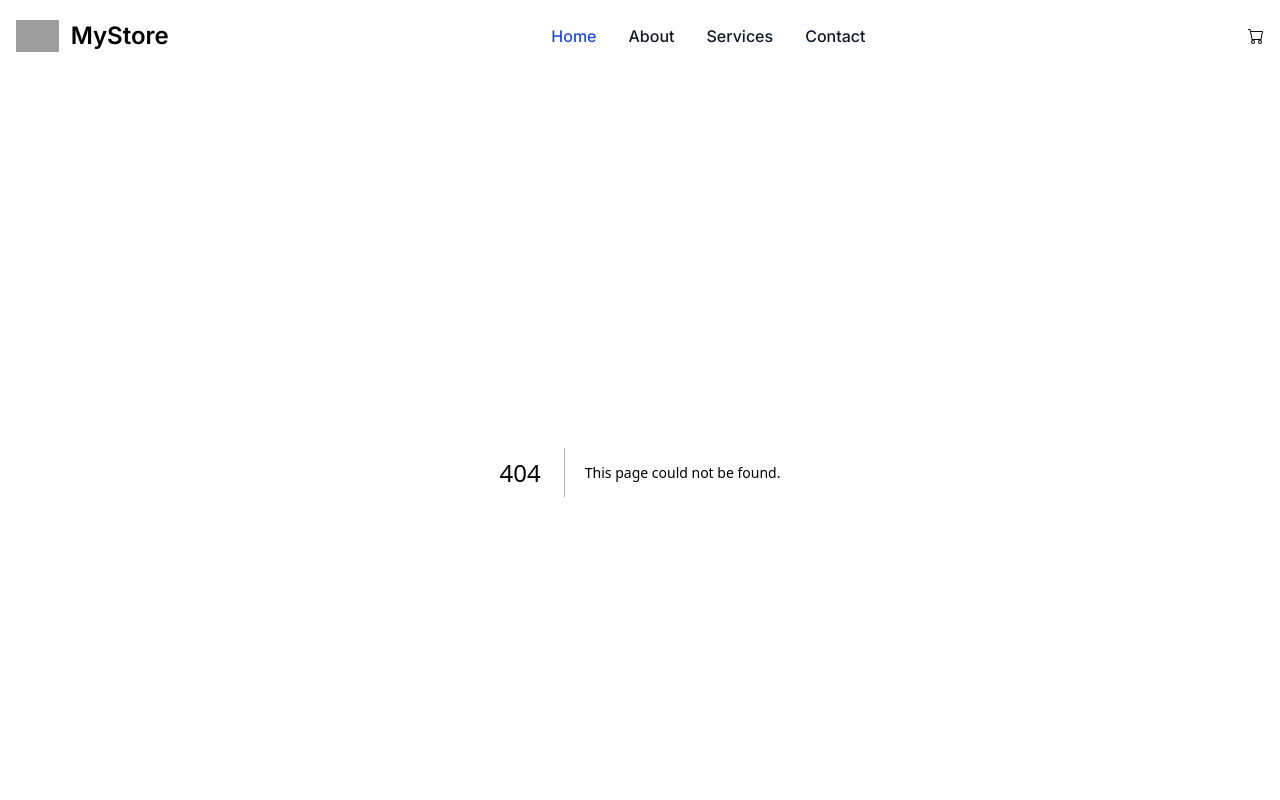
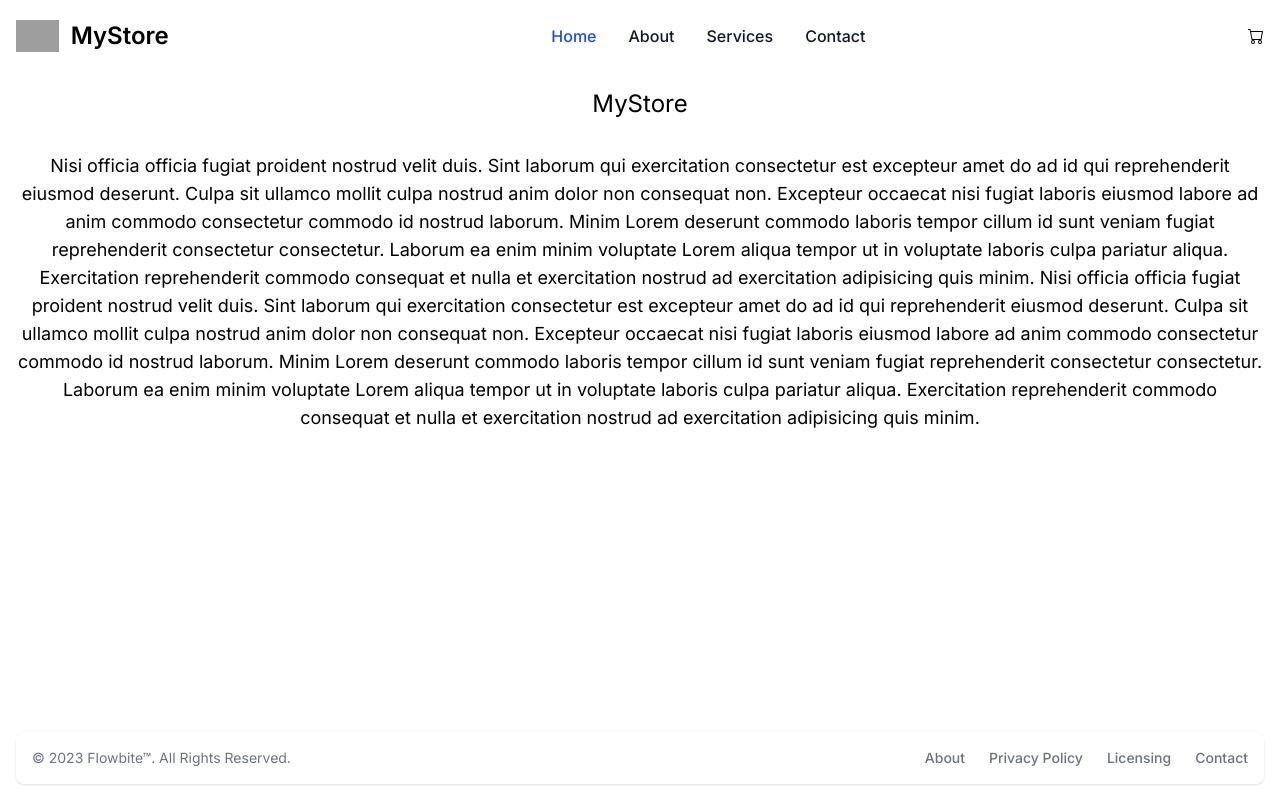
Before and after one commit to PedroGontijo13/StoreNextJs2, a Next.js app: page /about in a window 1280 px wide. Before the commit this address had no page. Shown: the top 800 px of the page. Built offline with nearby package versions, Linux system fonts and the light colour scheme; grey boxes are pictures that could not be loaded.

Commit message:
AboutPage✅

```diff
--- /dev/null
+++ b/app/about/page.js
@@ -0,0 +1,29 @@
+import React from 'react'
+
+export default function AboutPage() {
+    return (
+        <div className='text-center'>
+            <h1 className='p-4 text-2xl'>
+                MyStore
+            </h1>
+            <p className='p-4 text-lg'>
+                Nisi officia officia fugiat proident nostrud velit duis.
+                Sint laborum qui exercitation consectetur est excepteur amet do ad id qui reprehenderit eiusmod
+                deserunt. Culpa sit ullamco mollit culpa nostrud anim dolor non consequat non.
+                Excepteur occaecat nisi fugiat laboris eiusmod labore ad anim commodo consectetur commodo id
+                nostrud laborum. Minim Lorem deserunt commodo laboris tempor cillum id sunt veniam fugiat
+                reprehenderit consectetur consectetur. Laborum ea enim minim voluptate Lorem aliqua tempor ut in
+                voluptate laboris culpa pariatur aliqua. Exercitation reprehenderit commodo consequat et nulla et
+                exercitation nostrud ad exercitation adipisicing quis minim.
+                Nisi officia officia fugiat proident nostrud velit duis.
+                Sint laborum qui exercitation consectetur est excepteur amet do ad id qui reprehenderit eiusmod
+                deserunt. Culpa sit ullamco mollit culpa nostrud anim dolor non consequat non.
+                Excepteur occaecat nisi fugiat laboris eiusmod labore ad anim commodo consectetur commodo id
+                nostrud laborum. Minim Lorem deserunt commodo laboris tempor cillum id sunt veniam fugiat
+                reprehenderit consectetur consectetur. Laborum ea enim minim voluptate Lorem aliqua tempor ut in
+                voluptate laboris culpa pariatur aliqua. Exercitation reprehenderit commodo consequat et nulla et
+                exercitation nostrud ad exercitation adipisicing quis minim.
+            </p>
+        </div>
+    )
+}
--- a/app/components/ProductCard.js
+++ b/app/components/ProductCard.js
@@ -21,7 +21,7 @@ function ProductCard({ product }) {
 
     return (
         <div>
-            <div className="group bg-white-100 my-10 flex w-full max-w-xs flex-col overflow-hidden rounded-lg border border-gray-100 dark:border-gray-800 bg-white dark:bg-gray-800 dark:text-white shadow-md">
+            <div className="group bg-white-100 flex w-full max-w-xs flex-col overflow-hidden rounded-lg border border-gray-100 dark:border-gray-800 bg-white dark:bg-gray-800 dark:text-white shadow-md">
                 <a className="mx-3 mt-3 flex h-60 overflow-hidden rounded-xl" onClick={handleProductClick}>
                     <img className="h-full w-full" src={product.product.images[0]} alt="product image" />
                 </a>
--- a/app/components/navBar.js
+++ b/app/components/navBar.js
@@ -29,7 +29,7 @@ export default function NavBar() {
                                 <a href="/" class="block py-2 pl-3 pr-4 text-white bg-blue-700 rounded md:bg-transparent md:text-blue-700 md:p-0 md:dark:text-blue-500" aria-current="page">Home</a>
                             </li>
                             <li>
-                                <a href="#" class="block py-2 pl-3 pr-4 text-gray-900 rounded hover:bg-gray-100 md:hover:bg-transparent md:hover:text-blue-700 md:p-0 md:dark:hover:text-blue-500 dark:text-white dark:hover:bg-gray-700 dark:hover:text-white md:dark:hover:bg-transparent dark:border-gray-700">About</a>
+                                <a href="/about" class="block py-2 pl-3 pr-4 text-gray-900 rounded hover:bg-gray-100 md:hover:bg-transparent md:hover:text-blue-700 md:p-0 md:dark:hover:text-blue-500 dark:text-white dark:hover:bg-gray-700 dark:hover:text-white md:dark:hover:bg-transparent dark:border-gray-700">About</a>
                             </li>
                             <li>
                                 <a href="#" class="block py-2 pl-3 pr-4 text-gray-900 rounded hover:bg-gray-100 md:hover:bg-transparent md:hover:text-blue-700 md:p-0 md:dark:hover:text-blue-500 dark:text-white dark:hover:bg-gray-700 dark:hover:text-white md:dark:hover:bg-transparent dark:border-gray-700">Services</a>
--- a/app/page.js
+++ b/app/page.js
@@ -43,7 +43,10 @@ export default function Home() {
       <div>
         <Banner />
       </div>
-      <div className='flex flex-col md:flex-row p-10 justify-between items-center'>
+      <div className='my-4 flex justify-start items-center'>
+        <p className='text-xl'>Products:</p>
+      </div>
+      <div className='flex flex-col md:flex-row justify-between items-center'>
         {products && products.length > 0 ? (
           products.map((product) => (
             <div key={product.id}>
```
